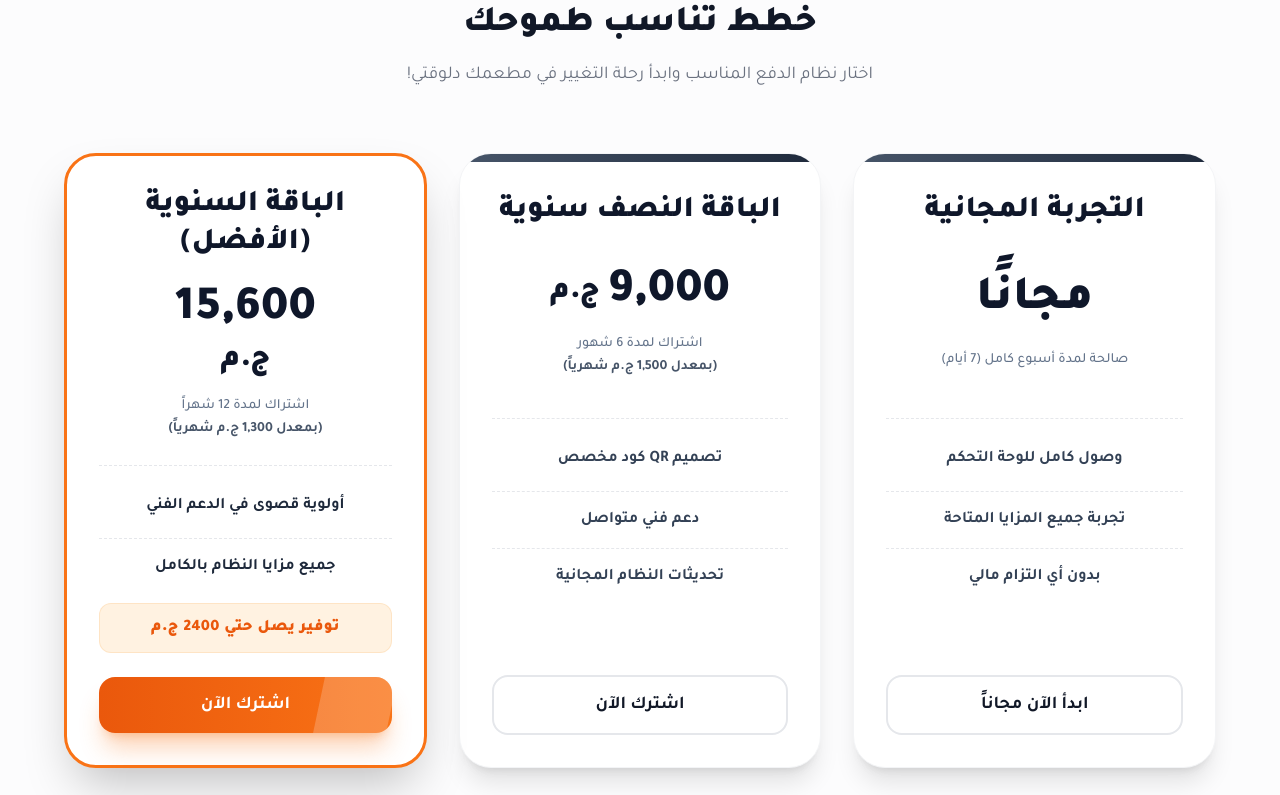
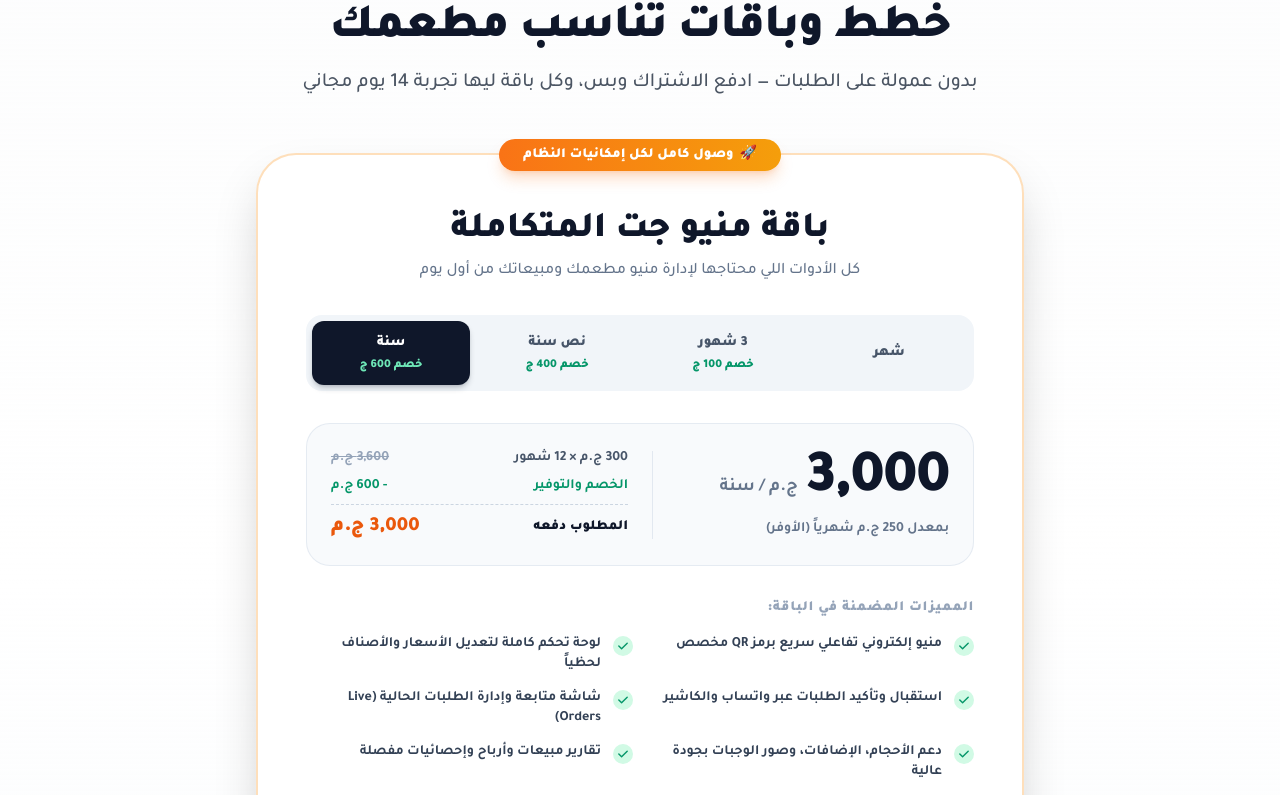
Before and after one commit to KarimGamal97/MenuJet, a Nuxt app: page / in a window 1280 px wide. Shown: the part 2654-3449 px from the top of the page. Built offline with nearby package versions, Linux system fonts and the light colour scheme; no server answers.

Commit message:
adding pricing

```diff
--- a/app/components/landing/Pricing.vue
+++ b/app/components/landing/Pricing.vue
@@ -1,127 +1,199 @@
 <template>
-  <section id="pricing" class="py-24 bg-gray-50/50" :dir="$i18n.locale === 'ar' ? 'rtl' : 'ltr'">
-    <div class="container mx-auto px-6 text-center">
-      <h2 class="text-4xl font-black mb-4 text-gray-900">{{ $t('pricing.title') }}</h2>
-      <p class="text-gray-500 mb-16 text-lg max-w-2xl mx-auto">
-        {{ $t('pricing.subtitle') }}
+  <section id="pricing" class="py-24 bg-gradient-to-b from-gray-50/50 via-white to-slate-100/50 relative overflow-hidden" :dir="$i18n.locale === 'ar' ? 'rtl' : 'ltr'">
+    <div class="container mx-auto px-4 sm:px-6">
+
+      <!-- الهيدر الرئيسي -->
+      <div class="text-center max-w-3xl mx-auto mb-14">
+        <h2 class="text-4xl md:text-5xl font-black text-slate-900 mb-4 tracking-tight">
+          خطط وباقات تناسب مطعمك
+        </h2>
+        <p class="text-gray-600 text-lg md:text-xl font-medium">
+          بدون عمولة على الطلبات — ادفع الاشتراك وبس، وكل باقة ليها تجربة 14 يوم مجاني
         </p>
+      </div>
 
-      <div class="grid lg:grid-cols-3 gap-8 max-w-6xl mx-auto items-stretch mt-12">
+      <!-- كارت الباقة الرئيسي الشامل -->
+      <div class="max-w-3xl mx-auto">
+        <div class="bg-white rounded-[2.5rem] p-8 md:p-12 shadow-2xl border-2 border-orange-200/80 relative hover:border-orange-400 transition-all duration-300">
 
-        <!-- 1. التجربة المجانية (Free Trial) -->
-        <div class="bg-white rounded-[2rem] shadow-xl border border-gray-100 p-8 relative flex flex-col justify-between hover:-translate-y-1 transition-all duration-300 overflow-hidden">
-          <div class="absolute top-0 left-0 right-0 h-2 bg-gradient-to-r from-slate-600 to-slate-800"></div>
+          <!-- بادج علوي -->
+          <div class="absolute -top-4 right-1/2 translate-x-1/2 bg-gradient-to-r from-orange-500 to-amber-500 text-white text-xs md:text-sm font-black px-6 py-1.5 rounded-full shadow-lg shadow-orange-500/25 flex items-center gap-1.5 whitespace-nowrap">
+            <span>🚀</span> وصول كامل لكل إمكانيات النظام
+          </div>
 
-          <div>
-            <h3 class="text-3xl font-black mb-6 text-slate-900 mt-2">
-              {{ $t('pricing.free_trial.title') }}
+          <!-- العنوان والوصف -->
+          <div class="text-center mt-2 mb-8">
+            <h3 class="text-3xl md:text-4xl font-black text-slate-900 mb-2">
+              باقة منيو جت المتكاملة
             </h3>
+            <p class="text-slate-500 text-sm md:text-base font-medium">
+              كل الأدوات اللي محتاجها لإدارة منيو مطعمك ومبيعاتك من أول يوم
+            </p>
+          </div>
 
-            <div class="my-6 min-h-[140px] flex flex-col justify-center">
-              <div class="text-5xl font-black text-slate-900 leading-none">
-                {{ $t('pricing.free_trial.price') }}
+          <!-- أزرار اختيار المدة (Tabs) -->
+          <div class="grid grid-cols-4 gap-2 bg-slate-100 p-1.5 rounded-2xl mb-8">
+            <button
+              v-for="(plan, key) in plans"
+              :key="key"
+              @click="selectedDuration = key"
+              type="button"
+              :class="[
+                'py-3 px-2 rounded-xl text-xs sm:text-sm font-black transition-all duration-200 flex flex-col items-center justify-center gap-1 cursor-pointer',
+                selectedDuration === key
+                  ? 'bg-slate-900 text-white shadow-md shadow-slate-900/20'
+                  : 'text-slate-600 hover:text-slate-900 hover:bg-slate-200/60'
+              ]"
+            >
+              <span>{{ plan.title }}</span>
+              <span v-if="plan.discountBadge" :class="selectedDuration === key ? 'text-emerald-300' : 'text-emerald-600'" class="text-[10px] sm:text-xs font-black">
+                {{ plan.discountBadge }}
+              </span>
+            </button>
           </div>
-              <div class="text-slate-500 text-sm mt-6 font-medium leading-relaxed">
-                <p>{{ $t('pricing.free_trial.subtitle') }}</p>
+
+          <!-- عرض السعر والتوفير -->
+          <div class="grid md:grid-cols-2 gap-6 items-center bg-slate-50 border border-slate-200/80 rounded-3xl p-6 mb-8">
+
+            <!-- السعر النهائي -->
+            <div class="text-center md:text-right border-b md:border-b-0 md:border-l border-slate-200 pb-4 md:pb-0 md:pl-6">
+              <div class="flex items-baseline justify-center md:justify-start gap-2">
+                <span class="text-5xl md:text-6xl font-black text-slate-900 tracking-tight">
+                  {{ currentPlan.totalPrice.toLocaleString() }}
+                </span>
+                <span class="text-slate-500 text-lg font-bold">ج.م / {{ currentPlan.label }}</span>
+              </div>
+              <p class="text-xs sm:text-sm text-slate-500 mt-2 font-semibold">
+                {{ currentPlan.monthlyRateText }}
+              </p>
+            </div>
+
+            <!-- تفاصيل الحسبة -->
+            <div class="space-y-2 text-sm font-semibold">
+              <div class="flex justify-between items-center text-slate-600">
+                <span>300 ج.م × {{ currentPlan.monthsCount }} {{ currentPlan.monthsCount === 1 ? 'شهر' : 'شهور' }}</span>
+                <span :class="currentPlan.discountAmount > 0 ? 'line-through text-slate-400' : 'text-slate-700'">
+                  {{ (300 * currentPlan.monthsCount).toLocaleString() }} ج.م
+                </span>
+              </div>
+
+              <div v-if="currentPlan.discountAmount > 0" class="flex justify-between items-center text-emerald-600 font-bold">
+                <span>الخصم والتوفير</span>
+                <span>- {{ currentPlan.discountAmount.toLocaleString() }} ج.م</span>
+              </div>
+
+              <div class="border-t border-dashed border-slate-300 pt-2 flex justify-between items-center font-black text-slate-900">
+                <span>المطلوب دفعه</span>
+                <span class="text-xl text-orange-600">{{ currentPlan.totalPrice.toLocaleString() }} ج.م</span>
+              </div>
             </div>
           </div>
 
-            <div class="border-t border-dashed border-gray-200 my-6"></div>
-
-            <ul class="space-y-4 text-center font-bold text-slate-700 mb-8">
-              <li class="py-1">{{ $t('pricing.free_trial.feat_1') }}</li>
-              <li class="border-t border-dashed border-gray-200 pt-4">{{ $t('pricing.free_trial.feat_2') }}</li>
-              <li class="border-t border-dashed border-gray-200 pt-4">{{ $t('pricing.free_trial.feat_3') }}</li>
-            </ul>
+          <!-- قائمة المميزات الفعلية فقط -->
+          <div class="mb-10">
+            <h4 class="text-sm font-black text-slate-400 uppercase tracking-wider mb-4">المميزات المضمنة في الباقة:</h4>
+            <div class="grid sm:grid-cols-2 gap-3.5">
+              <div v-for="(feature, idx) in realFeatures" :key="idx" class="flex items-start gap-3 text-slate-700 text-sm font-bold">
+                <div class="w-5 h-5 rounded-full bg-emerald-100 text-emerald-600 flex items-center justify-center shrink-0 mt-0.5">
+                  <svg class="w-3.5 h-3.5" fill="currentColor" viewBox="0 0 20 20"><path fill-rule="evenodd" d="M16.707 5.293a1 1 0 010 1.414l-8 8a1 1 0 01-1.414 0l-4-4a1 1 0 011.414-1.414L8 12.586l7.293-7.293a1 1 0 011.414 0z" clip-rule="evenodd"/></svg>
                 </div>
-
-          <div class="mt-4">
-            <SecondaryButton href="#contact" @click.prevent="scrollToSection('contact')" class="w-full !rounded-2xl !py-3.5 font-bold">
-              {{ $t('pricing.free_trial.cta') }}
-            </SecondaryButton>
+                <span>{{ feature }}</span>
+              </div>
             </div>
           </div>
 
-        <!-- 2. الباقة النصف سنوية (Semi-Annual) -->
-        <div class="bg-white rounded-[2rem] shadow-xl border border-gray-100 p-8 relative flex flex-col justify-between hover:-translate-y-1 transition-all duration-300 overflow-hidden">
-          <div class="absolute top-0 left-0 right-0 h-2 bg-gradient-to-r from-slate-600 to-slate-800"></div>
+          <!-- زر الاشتراك والطلب -->
+          <a
+            href="#contact"
+            @click.prevent="scrollToSection('contact')"
+            class="w-full bg-orange-600 hover:bg-orange-500 text-white font-black py-4 md:py-5 rounded-2xl text-center shadow-xl shadow-orange-500/25 transition-all duration-300 transform active:scale-98 text-lg md:text-xl cursor-pointer block"
+          >
+            اشترك في الباقة الآن
+          </a>
 
-          <div>
-            <h3 class="text-3xl font-black mb-6 text-slate-900 mt-2">
-              {{ $t('pricing.plan_semi_annual.title') }}
-            </h3>
-
-            <div class="my-6 min-h-[140px] flex flex-col justify-center">
-              <div class="text-5xl font-black text-slate-900 leading-none flex items-center justify-center gap-2">
-                <span>{{ $t('pricing.plan_semi_annual.price') }}</span>
-                <span class="text-3xl">{{ $t('pricing.plan_semi_annual.currency') }}</span>
-              </div>
-              <div class="text-slate-500 text-sm mt-4 font-medium leading-relaxed">
-                <p>{{ $t('pricing.plan_semi_annual.duration') }}</p>
-                <p class="font-semibold text-slate-600">{{ $t('pricing.plan_semi_annual.rate') }}</p>
         </div>
       </div>
 
-            <div class="border-t border-dashed border-gray-200 my-6"></div>
-
-            <ul class="space-y-4 text-center font-bold text-slate-700 mb-8">
-              <li class="py-1">{{ $t('pricing.plan_semi_annual.feat_1') }}</li>
-              <li class="border-t border-dashed border-gray-200 pt-4">{{ $t('pricing.plan_semi_annual.feat_2') }}</li>
-              <li class="border-t border-dashed border-gray-200 pt-4">{{ $t('pricing.plan_semi_annual.feat_3') }}</li>
-            </ul>
+      <!-- الفوتر الإضافي (الضمان وزر التجربة المجانية 14 يوم) -->
+      <div class="mt-14 text-center max-w-2xl mx-auto flex flex-col items-center gap-6">
+        <div class="flex items-center justify-center gap-2 text-slate-500 text-sm md:text-base font-medium">
+          <span>🔒</span>
+          <span>دفع آمن — تفعيل تلقائي فوري — ضمان استرداد خلال 7 أيام</span>
         </div>
 
-          <div class="mt-4">
-            <SecondaryButton href="#contact" @click.prevent="scrollToSection('contact')" class="w-full !rounded-2xl !py-3.5 font-bold">
-              {{ $t('pricing.plan_semi_annual.cta') }}
-            </SecondaryButton>
-          </div>
+        <a
+          href="#contact"
+          @click.prevent="scrollToSection('contact')"
+          class="inline-flex items-center justify-center gap-3 bg-gradient-to-r from-sky-500 to-blue-600 hover:from-sky-400 hover:to-blue-500 text-white font-black text-lg md:text-xl py-4 px-10 rounded-2xl shadow-xl shadow-sky-500/20 transition-all duration-300 transform hover:-translate-y-1 active:scale-98 cursor-pointer"
+        >
+          <span>🎁</span>
+          <span>أو جرب مجاناً 14 يوم — من غير دفع</span>
+        </a>
       </div>
 
-        <!-- 3. الباقة السنوية (الأفضل) (Annual / Best) -->
-        <div class="bg-white rounded-[2rem] shadow-2xl border-[3px] border-orange-500 p-8 relative flex flex-col justify-between hover:-translate-y-1 transition-all duration-300">
-          <div>
-            <h3 class="text-3xl font-black mb-6 text-slate-900 leading-tight whitespace-pre-line">
-              {{ $t('pricing.plan_annual.title') }}
-            </h3>
-
-            <div class="my-6 min-h-[140px] flex flex-col justify-center">
-              <div class="text-5xl font-black text-slate-900 leading-none">
-                {{ $t('pricing.plan_annual.price') }}
-              </div>
-              <div class="text-3xl font-black text-slate-900 mt-2">
-                {{ $t('pricing.plan_annual.currency') }}
-              </div>
-              <div class="text-slate-500 text-sm mt-4 font-medium leading-relaxed">
-                <p>{{ $t('pricing.plan_annual.duration') }}</p>
-                <p class="font-semibold text-slate-600">{{ $t('pricing.plan_annual.rate') }}</p>
-              </div>
-            </div>
-
-            <div class="border-t border-dashed border-gray-200 my-6"></div>
-
-            <ul class="space-y-4 text-center font-bold text-slate-800 mb-6">
-              <li class="py-1">{{ $t('pricing.plan_annual.feat_1') }}</li>
-              <li class="border-t border-dashed border-gray-200 pt-4">{{ $t('pricing.plan_annual.feat_2') }}</li>
-            </ul>
-          </div>
-
-          <div>
-            <div class="bg-orange-100/70 text-orange-600 font-black py-3 px-4 rounded-xl text-center mb-6 text-base tracking-wide border border-orange-200/50">
-              {{ $t('pricing.plan_annual.saving') }}
-            </div>
-            <PrimaryButton href="#contact" @click.prevent="scrollToSection('contact')" class="w-full !rounded-2xl !py-3.5 text-lg font-bold">
-              {{ $t('pricing.plan_annual.cta') }}
-            </PrimaryButton>
-          </div>
-        </div>
-
-      </div>
     </div>
   </section>
 </template>
 
 <script setup>
+import { ref, computed } from 'vue'
+
+const selectedDuration = ref('year') // الافتراضي: سنة (الأوفر)
+
+// خطط الأسعار والخصومات
+const plans = {
+  month: {
+    title: 'شهر',
+    discountBadge: '',
+    monthsCount: 1,
+    totalPrice: 300,
+    discountAmount: 0,
+    label: 'شهر',
+    monthlyRateText: 'سعر شهري 300 ج.م'
+  },
+  '3months': {
+    title: '3 شهور',
+    discountBadge: 'خصم 100 ج',
+    monthsCount: 3,
+    totalPrice: 800,
+    discountAmount: 100,
+    label: '3 شهور',
+    monthlyRateText: 'بمعدل ~267 ج.م شهرياً'
+  },
+  '6months': {
+    title: 'نص سنة',
+    discountBadge: 'خصم 400 ج',
+    monthsCount: 6,
+    totalPrice: 1400,
+    discountAmount: 400,
+    label: '6 شهور',
+    monthlyRateText: 'بمعدل ~233 ج.م شهرياً'
+  },
+  year: {
+    title: 'سنة',
+    discountBadge: 'خصم 600 ج',
+    monthsCount: 12,
+    totalPrice: 3000,
+    discountAmount: 600,
+    label: 'سنة',
+    monthlyRateText: 'بمعدل 250 ج.م شهرياً (الأوفر)'
+  }
+}
+
+// المميزات الفعلية فقط في MenuJet
+const realFeatures = [
+  'منيو إلكتروني تفاعلي سريع برمز QR مخصص',
+  'لوحة تحكم كاملة لتعديل الأسعار والأصناف لحظياً',
+  'استقبال وتأكيد الطلبات عبر واتساب والكاشير',
+  'شاشة متابعة وإدارة الطلبات الحالية (Live Orders)',
+  'دعم الأحجام، الإضافات، وصور الوجبات بجودة عالية',
+  'تقارير مبيعات وأرباح وإحصائيات مفصلة',
+  'تخصيص هوية المطعم، اللوجو، الألوان ومواعيد العمل',
+  'دعم فني ومساعدة مستمرة'
+]
+
+const currentPlan = computed(() => plans[selectedDuration.value])
+
 const scrollToSection = (sectionId) => {
   const element = document.getElementById(sectionId)
   if (element) {
```
Lines whose indentation alone changed are shown as unchanged.
